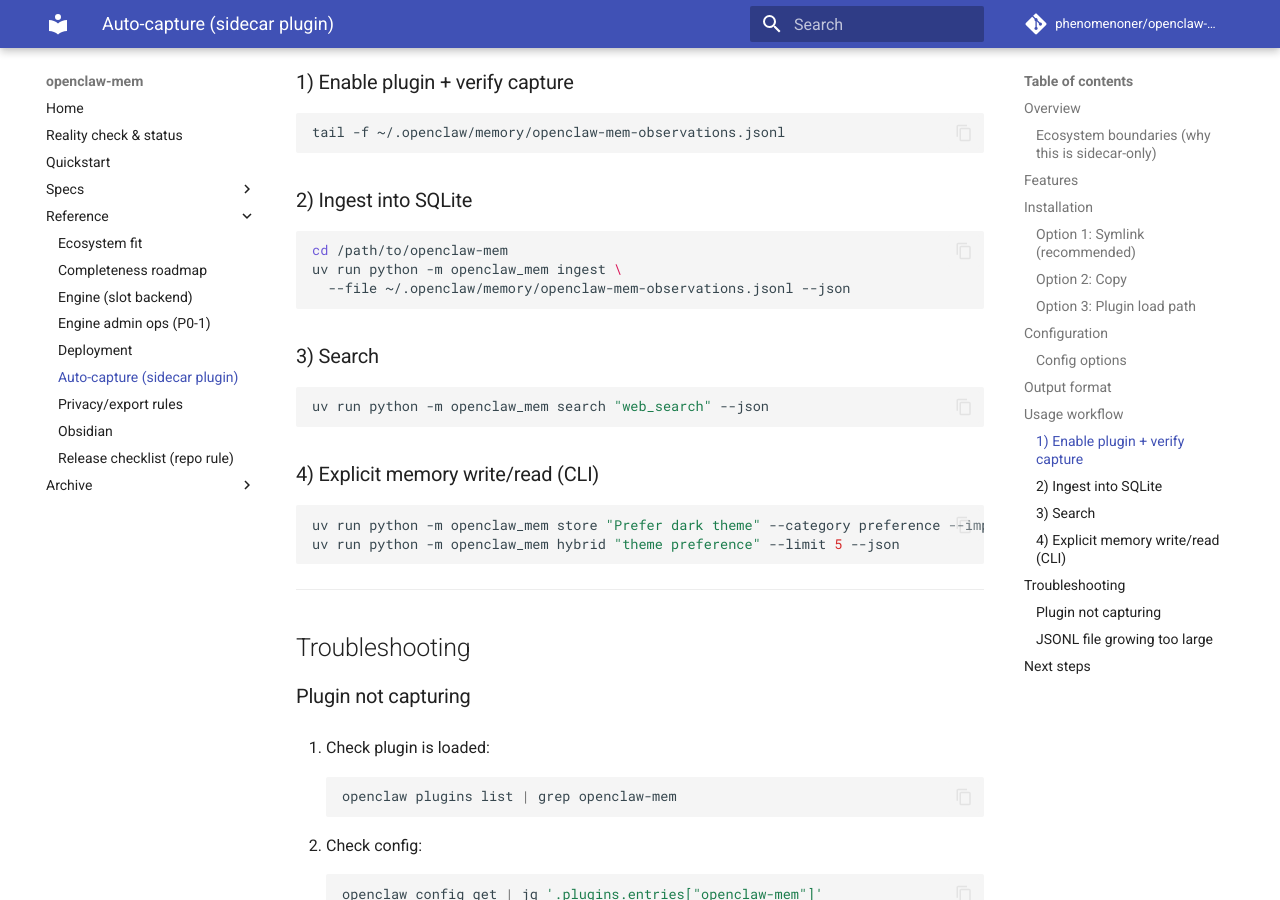
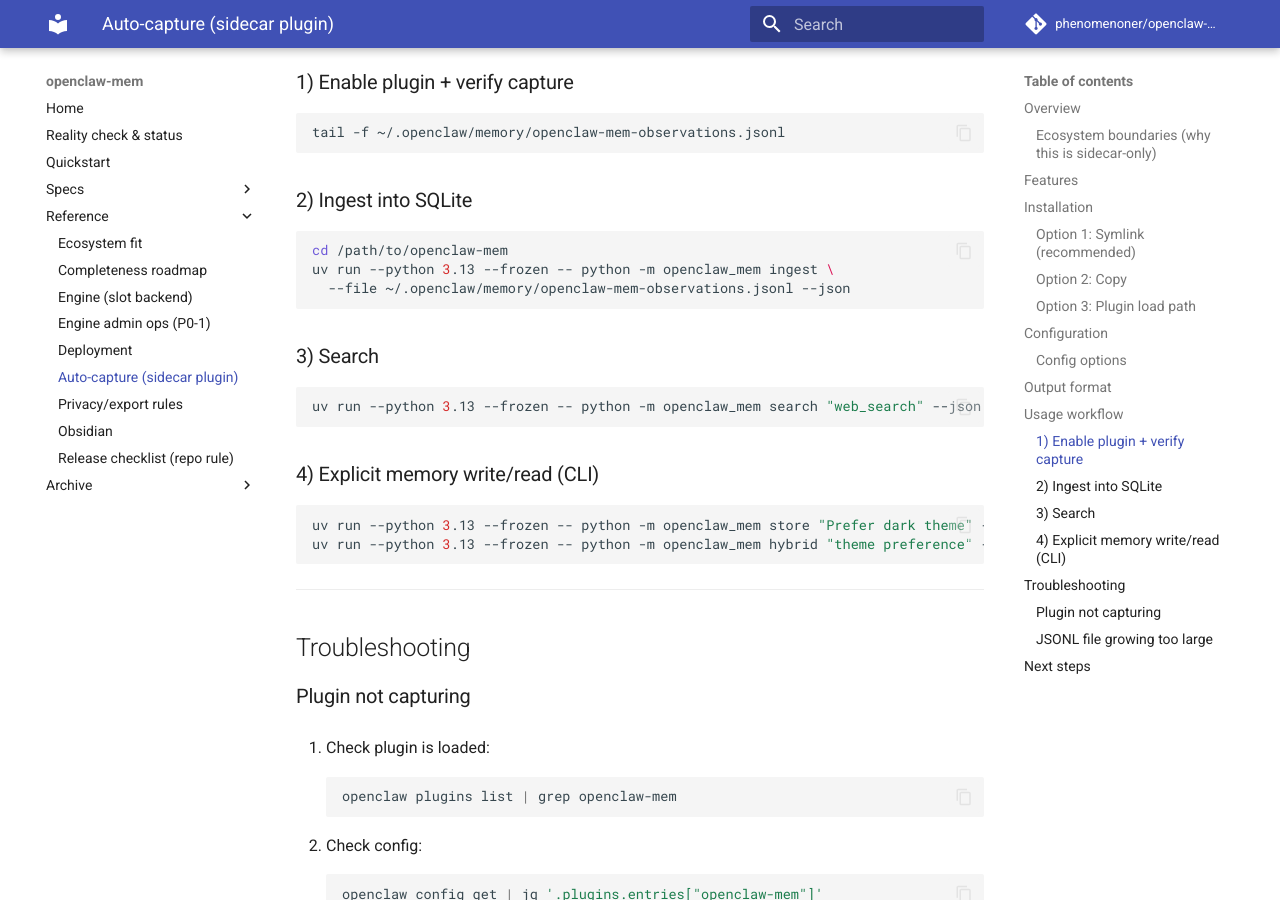
Before and after one commit to phenomenoner/openclaw-mem, an MkDocs documentation site: the page built from docs/auto-capture.md, in a window 1280 px wide and 900 px high, scrolled down 3629 px. Built offline with MkDocs 1.6.1 and Material for MkDocs 9.7.7, drawn with Linux system fonts in a browser that asks for light colours; comment, search, counter and statistics services are not loaded.

Commit message:
docs: use uv run --python 3.13 --frozen examples

````diff
--- a/docs/auto-capture.md
+++ b/docs/auto-capture.md
@@ -152,21 +152,21 @@
 
 ```bash
 cd /path/to/openclaw-mem
-uv run python -m openclaw_mem ingest \
+uv run --python 3.13 --frozen -- python -m openclaw_mem ingest \
   --file ~/.openclaw/memory/openclaw-mem-observations.jsonl --json
 ```
 
 ### 3) Search
 
 ```bash
-uv run python -m openclaw_mem search "web_search" --json
+uv run --python 3.13 --frozen -- python -m openclaw_mem search "web_search" --json
 ```
 
 ### 4) Explicit memory write/read (CLI)
 
 ```bash
-uv run python -m openclaw_mem store "Prefer dark theme" --category preference --importance 0.8 --json
-uv run python -m openclaw_mem hybrid "theme preference" --limit 5 --json
+uv run --python 3.13 --frozen -- python -m openclaw_mem store "Prefer dark theme" --category preference --importance 0.8 --json
+uv run --python 3.13 --frozen -- python -m openclaw_mem hybrid "theme preference" --limit 5 --json
 ```
 
 ---
````
Also changed, not shown: docs/index.md (+3 -3 lines).
